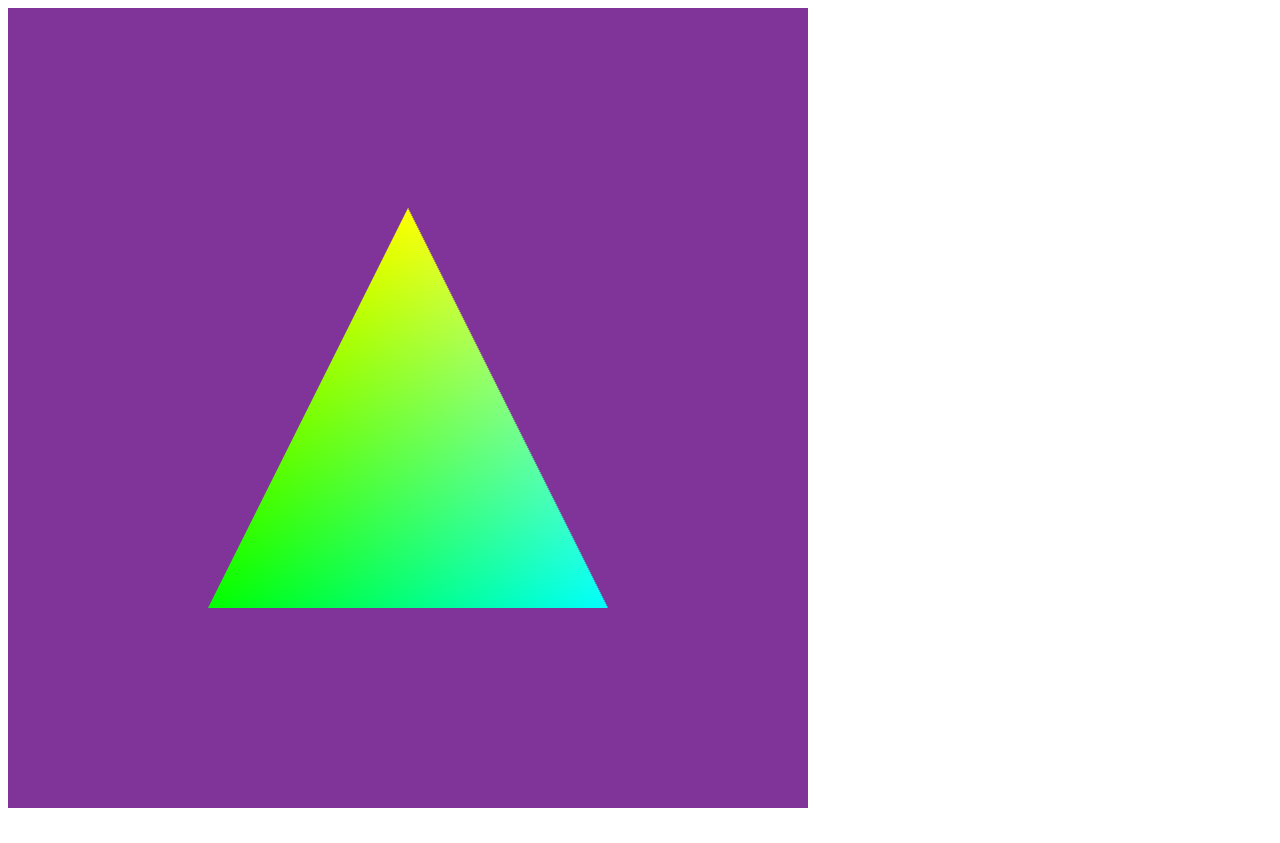
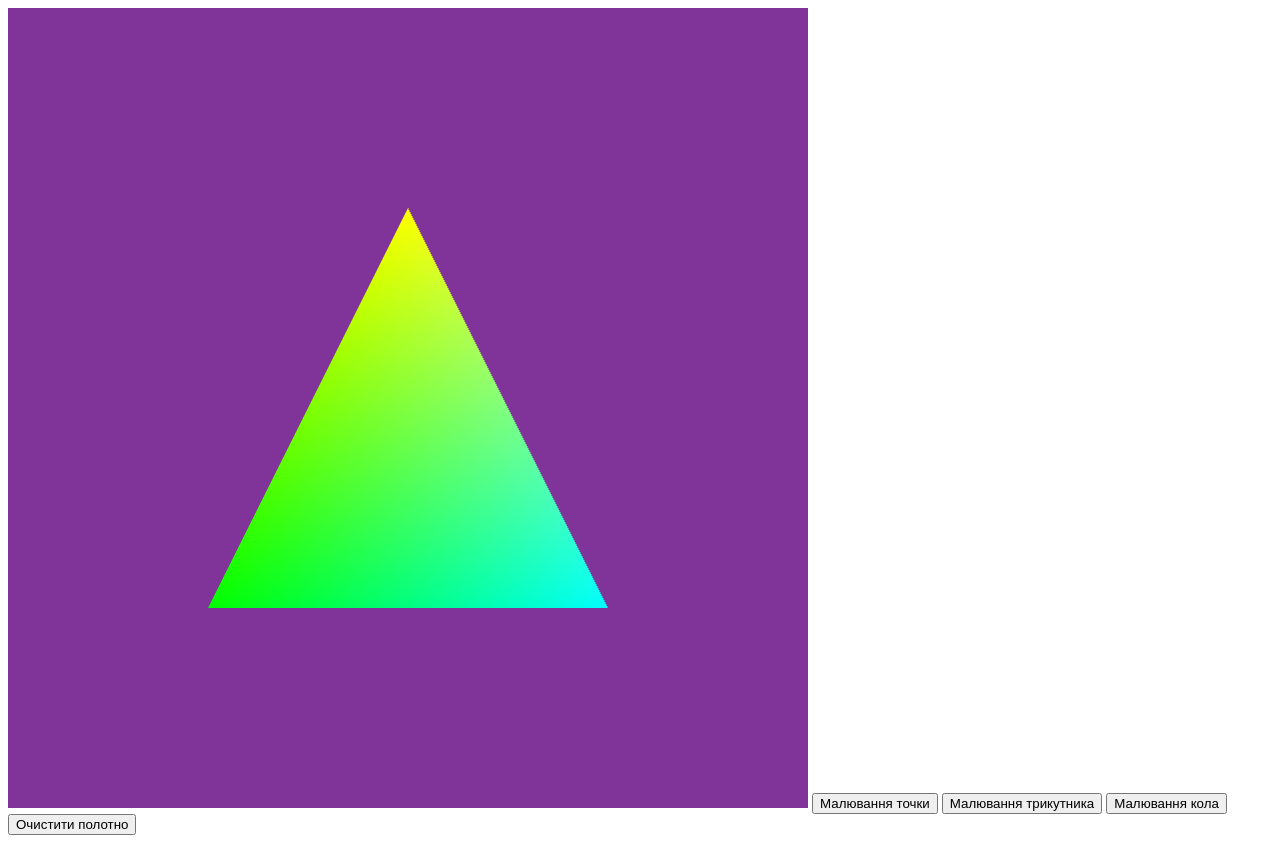
Before and after one commit to VladiusVostokus/CompGraphic-lab2, a plain HTML site: page index.html in a window 1280 px wide. Before the commit the page ends 820 px from the top, so only its background shows below. Drawn offline with Linux system fonts and the light colour scheme.

Commit message:
Add buttons for drawing modes

```diff
--- a/index.html
+++ b/index.html
@@ -10,5 +10,9 @@
         <canvas id="glcanvas" width="800" height="800">
             <script src="task.js"></script>
         </canvas>
+        <button id="point" title="Натисність на полотно, щоб намалювати точку">Малювання точки</button>
+        <button id="triangle" title="Натисніть на полочно тричі, і в обраних точках з'явиться трикутник">Малювання трикутника</button>
+        <button id="circle" title="Натисніть на полочно, тягніть мишу в сторону і за даним радіусом з'явиттся коло">Малювання кола</button>
+        <button id="clear">Очистити полотно</button>
     </body>
 </html>
```
